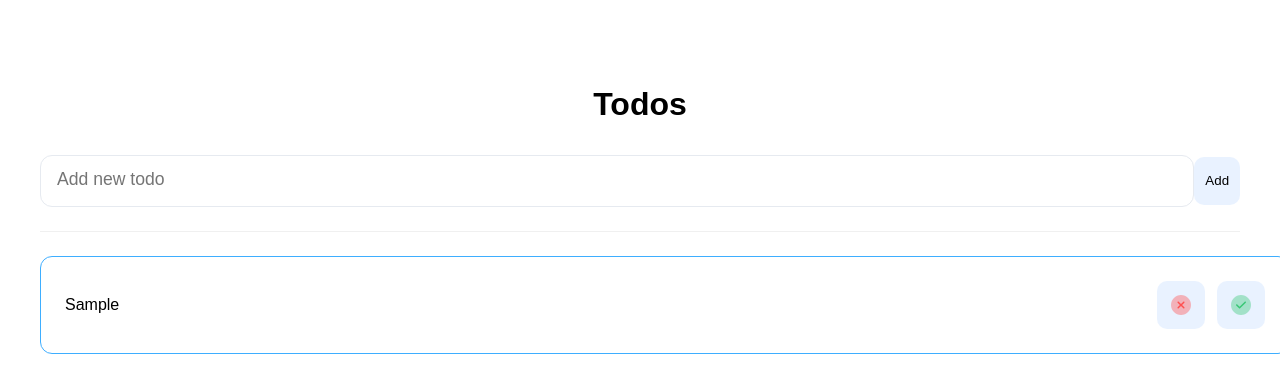
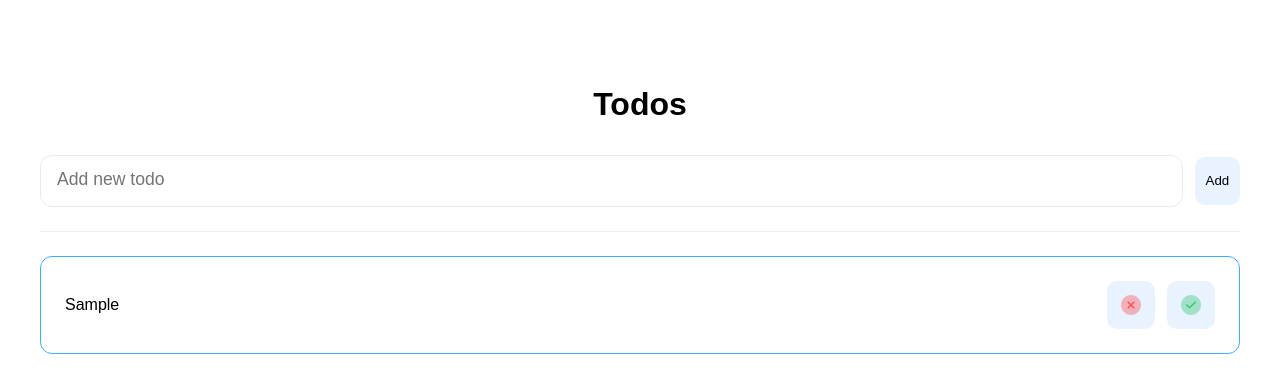
Before and after one commit to saeedkolivand/todo-app-redux-thunk, a React (Create React App) app: page / in a window 1280 px wide. Both pictures are taken after typing "Sample" into the empty fields and a click on the button "Add". Shown: the top 392 px of the page. Built offline with nearby package versions, Linux system fonts and the light colour scheme.

Commit message:
fix: fix home page ui

```diff
--- a/src/components/todo/todo.style.scss
+++ b/src/components/todo/todo.style.scss
@@ -1,5 +1,4 @@
 .todo-box {
-  width: 100%;
   padding: 24px;
   border-radius: 12px;
   margin-bottom: 24px;
--- a/src/pages/home/Home.tsx
+++ b/src/pages/home/Home.tsx
@@ -36,8 +36,11 @@ const Home: React.FC<HomePropsTypes> = () => {
 
   return (
     <Container className="home-wrapper" loading={loading} hasError={hasError}>
-      <h1 className="home--header">Todos</h1>
-      <form onSubmit={handleAddTodo} className="flex-center">
+      <h1 className="home-wrapper--header">Todos</h1>
+      <form
+        onSubmit={handleAddTodo}
+        className="home-wrapper--todo-input flex-center"
+      >
         <Input
           value={todoValue}
           placeholder="Add new todo"
--- a/src/pages/home/home.reducer.ts
+++ b/src/pages/home/home.reducer.ts
@@ -74,8 +74,6 @@ const TodosReducer = (
         if (item.id !== action.payload?.id) temp.push(item);
       });
 
-      console.log(action.payload?.id);
-      console.log({ temp });
       return {
         todos: [...temp],
         loading: false,
--- a/src/pages/home/home.style.scss
+++ b/src/pages/home/home.style.scss
@@ -1,6 +1,10 @@
 .home-wrapper {
-  .home--header {
+  .home-wrapper--header {
     font-size: 2rem;
     text-align: center;
   }
+
+  .home-wrapper--todo-input {
+    gap: 12px;
+  }
 }
--- a/src/ui-components/container/Container.tsx
+++ b/src/ui-components/container/Container.tsx
@@ -30,7 +30,7 @@ const Container: React.FC<ContainerPropsTypes> = (props) => {
         errorMessage={errorMessage}
       />
 
-      <div className="">{children}</div>
+      {children}
     </section>
   );
 };
```
